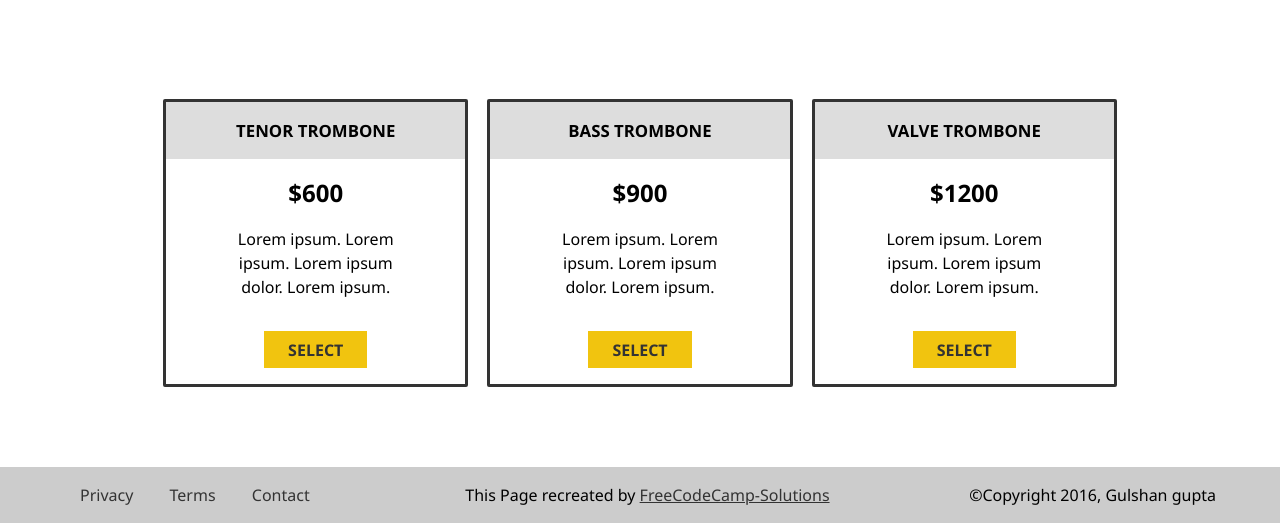
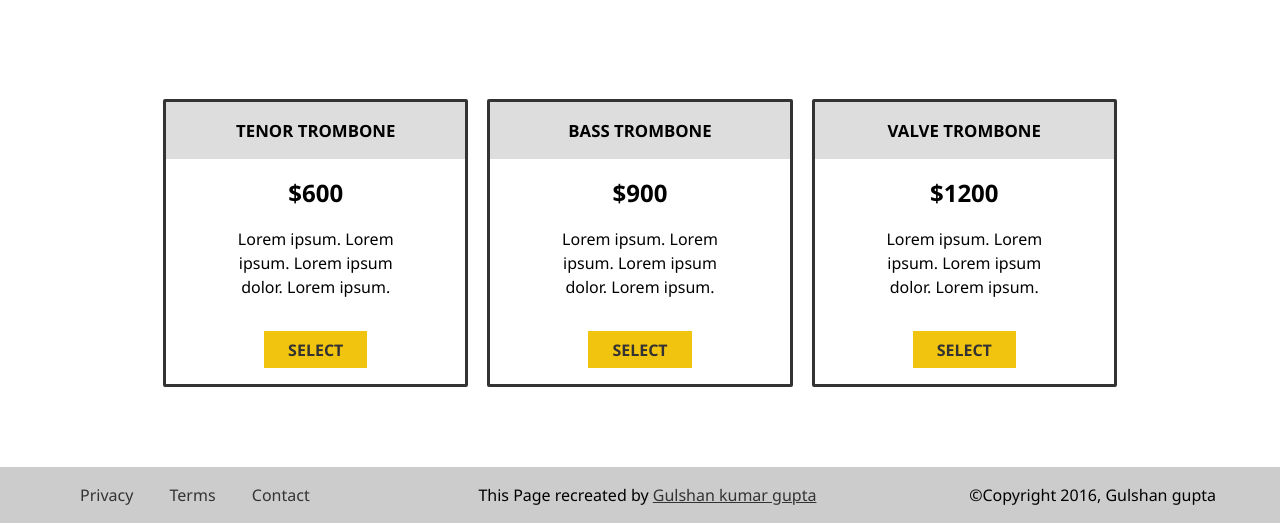
Before and after one commit to gk123r/landing-page1, a plain HTML site: page index.html in a window 1280 px wide. Shown: the part 1125-1648 px from the top of the page. Drawn offline with Linux system fonts and the light colour scheme.

Commit message:
change url

```diff
--- a/index.html
+++ b/index.html
@@ -96,7 +96,7 @@
       <a href="#">Terms</a>
       <a href="#">Contact</a>
     </div>
-    <p class="my-name">This Page recreated by <a target="_blank" id="fcs" href="https://github.com/FreeCodeCamp-Solutions/">FreeCodeCamp-Solutions</a></p>
+    <p class="my-name">This Page recreated by <a target="_blank" id="fcs"  >Gulshan kumar gupta</a></p>
     <p>&copy;Copyright 2016, Gulshan gupta</p>
   </footer>
 </body>
```
